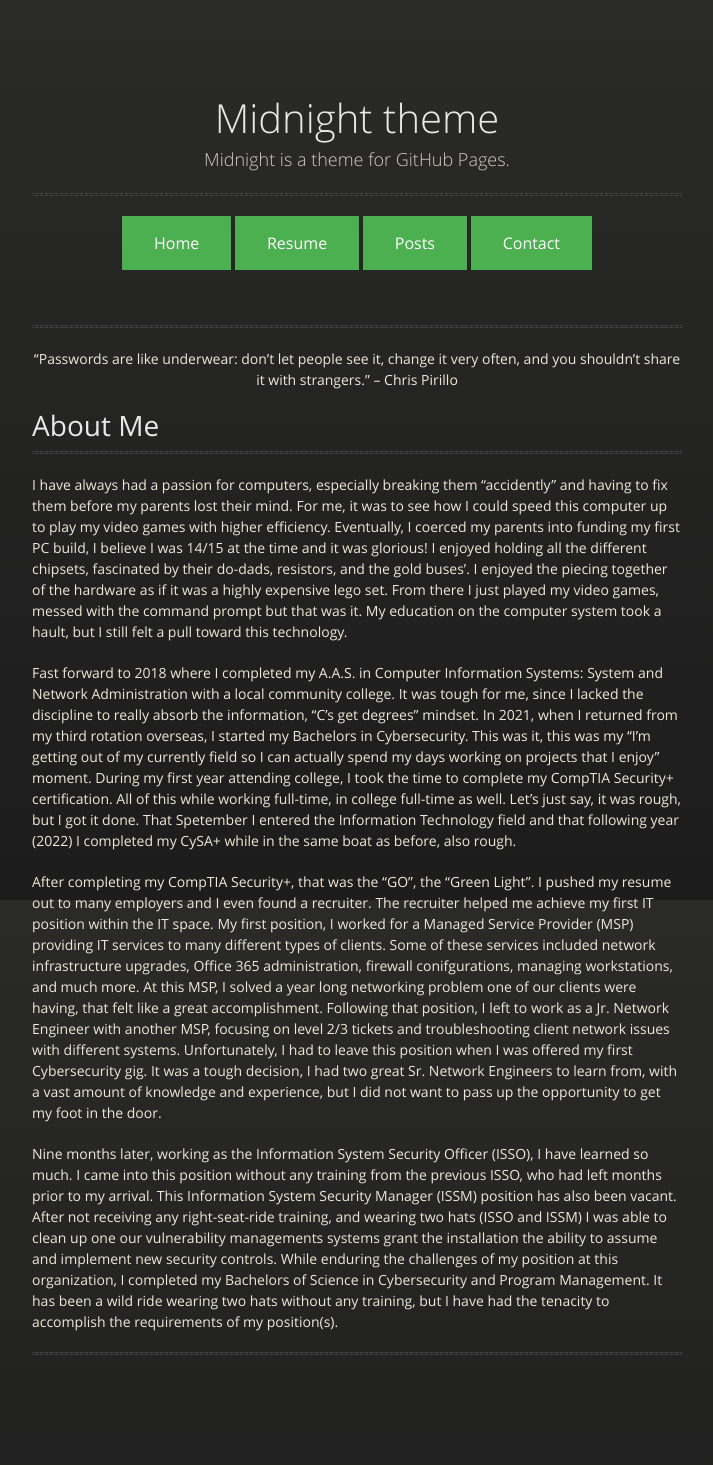
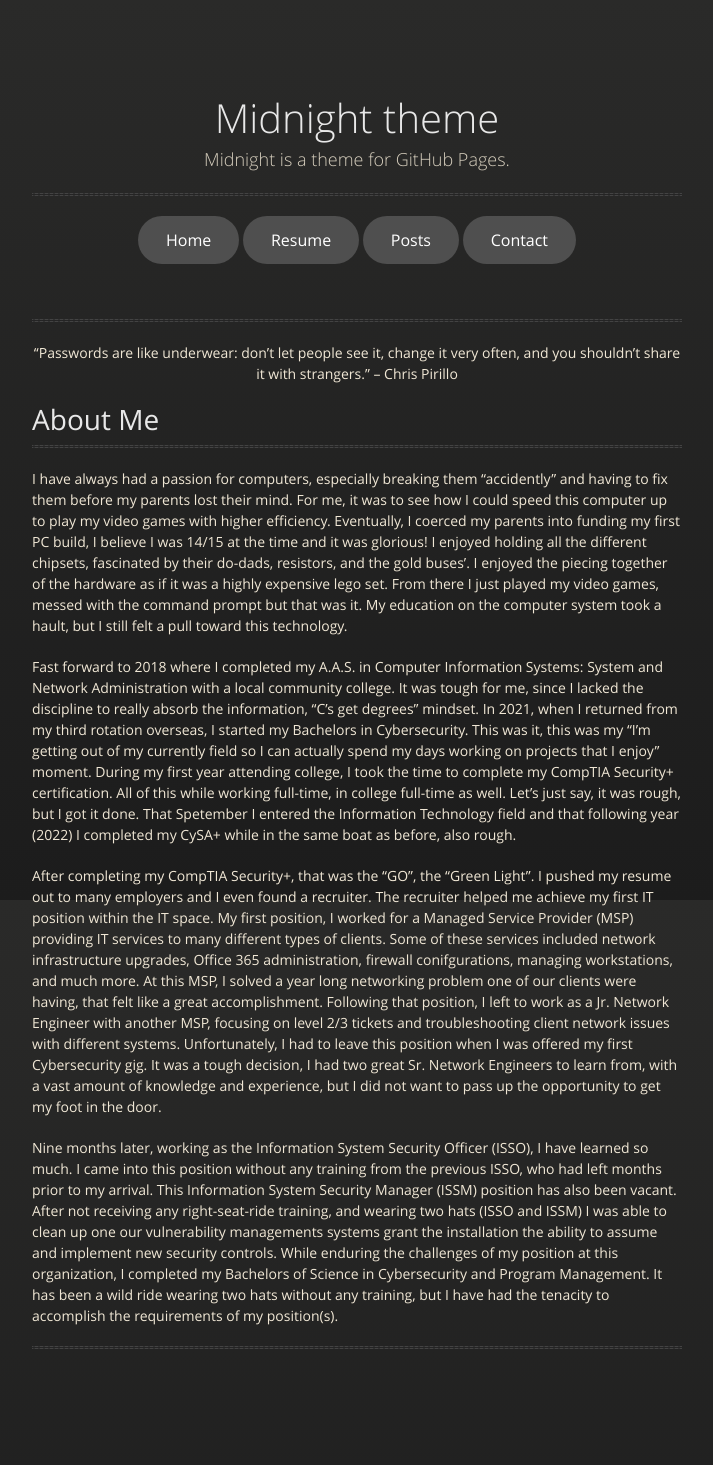
Before and after one commit to dspucches/dspucches.github.io, a Jekyll site: the page built from index.md, in a window 1280 px wide. Shown: the whole page, without its empty margins (283-996 px from the left). Built offline with Jekyll 4.4.1, drawn with Linux system fonts in a browser that asks for light colours.

Commit message:
Update style.scss

```diff
--- a/assets/css/style.scss
+++ b/assets/css/style.scss
@@ -4,10 +4,11 @@
 @import "jekyll-theme-midnight";
 
 .button {
-  background-color: #4CAF50; /* Green */
+  background-color: #4f4f4f;
   border: none;
+  border-radius: 25px;
   color: white;
-  padding: 15px 32px;
+  padding: 12px 28px;
   text-align: center;
   text-decoration: none;
   display: inline-block;
```
